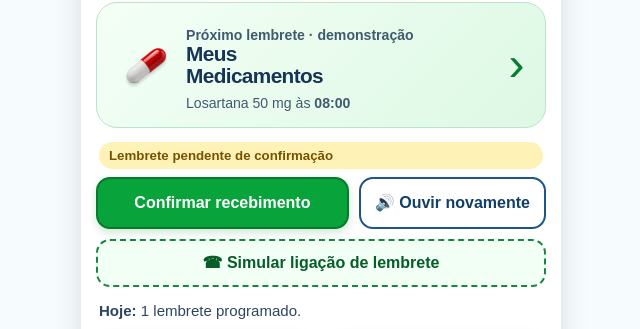
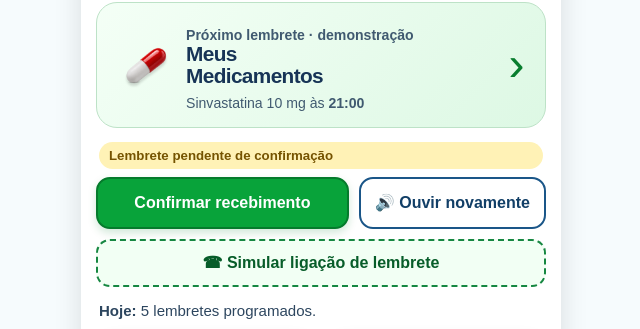
Before and after one commit to daianyandrade/cuidar-mais, a website with bundled scripts: page index.html in a window 1280 px wide. Shown: the part 313-642 px from the top of the page, 319-959 px from the left. Built offline with nearby package versions, Linux system fonts and the light colour scheme.

Commit message:
feat: cadastrar lembretes do perfil autorizado

```diff
--- a/demo-state.js
+++ b/demo-state.js
@@ -1,4 +1,4 @@
-export const DEMO_STORAGE_KEY = 'cuidar-mais-demo-state-v1';
+export const DEMO_STORAGE_KEY = 'cuidar-mais-profile-state-v2';
 
 function clone(value) {
   return JSON.parse(JSON.stringify(value));
@@ -6,12 +6,24 @@ function clone(value) {
 
 export function createDemoState() {
   return {
-    medications: [{
-      id: 'med-losartana-demo', name: 'Losartana', dosage: '50 mg', times: ['08:00'],
-      startDate: '', endDate: '',
-      notes: 'Medicamento demonstrativo — não representa uma orientação de uso.', active: true
-    }],
-    reminder: { medicationId: 'med-losartana-demo', time: '08:00', status: 'pending', confirmedAt: null },
+    medications: [
+      {
+        id: 'med-sinvastatina', name: 'Sinvastatina', dosage: '10 mg', times: ['21:00'],
+        startDate: '', endDate: '', frequency: '1', intervalHours: '', firstTime: '21:00', firstDoseStatus: 'reported-now',
+        notes: 'Horário informado para este protótipo.', active: true
+      },
+      {
+        id: 'med-gestinol', name: 'Gestinol', dosage: '30 mcg', times: ['21:00'],
+        startDate: '', endDate: '', frequency: '1', intervalHours: '', firstTime: '21:00', firstDoseStatus: 'reported-now',
+        notes: 'Horário informado para este protótipo.', active: true
+      },
+      {
+        id: 'med-tylenol-sinus', name: 'Tylenol Sinus', dosage: 'Dose não informada', times: ['06:00', '14:00', '22:00'],
+        startDate: '', endDate: '', frequency: '3', intervalHours: '8', firstTime: '06:00', firstDoseStatus: 'reported-now',
+        notes: 'Horários simulados para o protótipo; confira a orientação recebida antes de usar.', active: true
+      }
+    ],
+    reminder: { medicationId: 'med-sinvastatina', time: '21:00', status: 'pending', confirmedAt: null },
     history: [],
     appointments: [
       {
--- a/index.html
+++ b/index.html
@@ -60,7 +60,7 @@
           <div class="medicine-copy">
             <p class="card-kicker">Próximo lembrete · demonstração</p>
             <h2 id="medicine-title">Meus<br />Medicamentos</h2>
-            <p id="home-reminder-details">Losartana 50 mg às <strong>08:00</strong></p>
+            <p id="home-reminder-details">Sinvastatina 10 mg às <strong>21:00</strong></p>
           </div>
           <button class="card-arrow" type="button" data-view="medications" aria-label="Abrir meus medicamentos">›</button>
         </article>
```
Also changed, not shown: test/app.test.mjs (+16 -5 lines).
